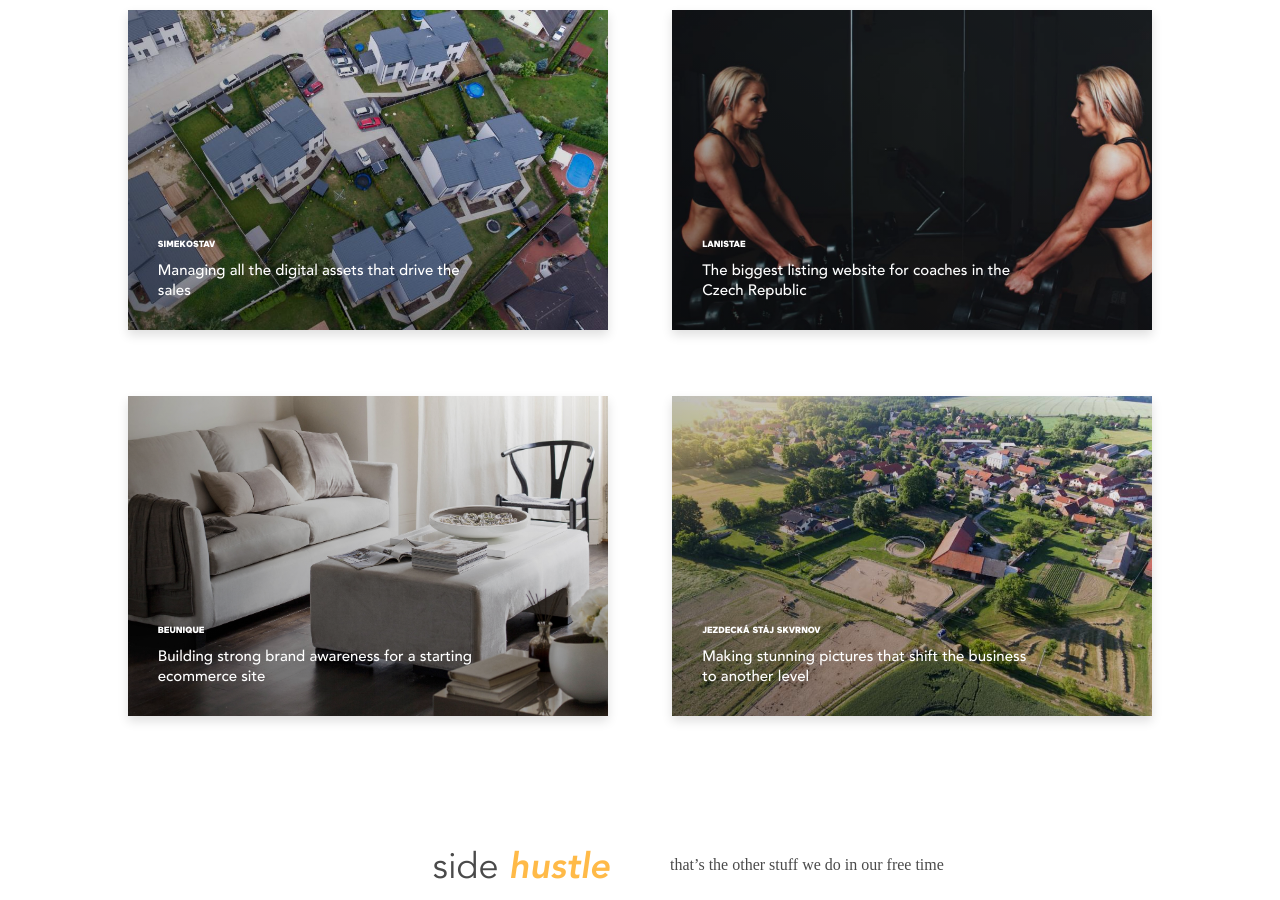
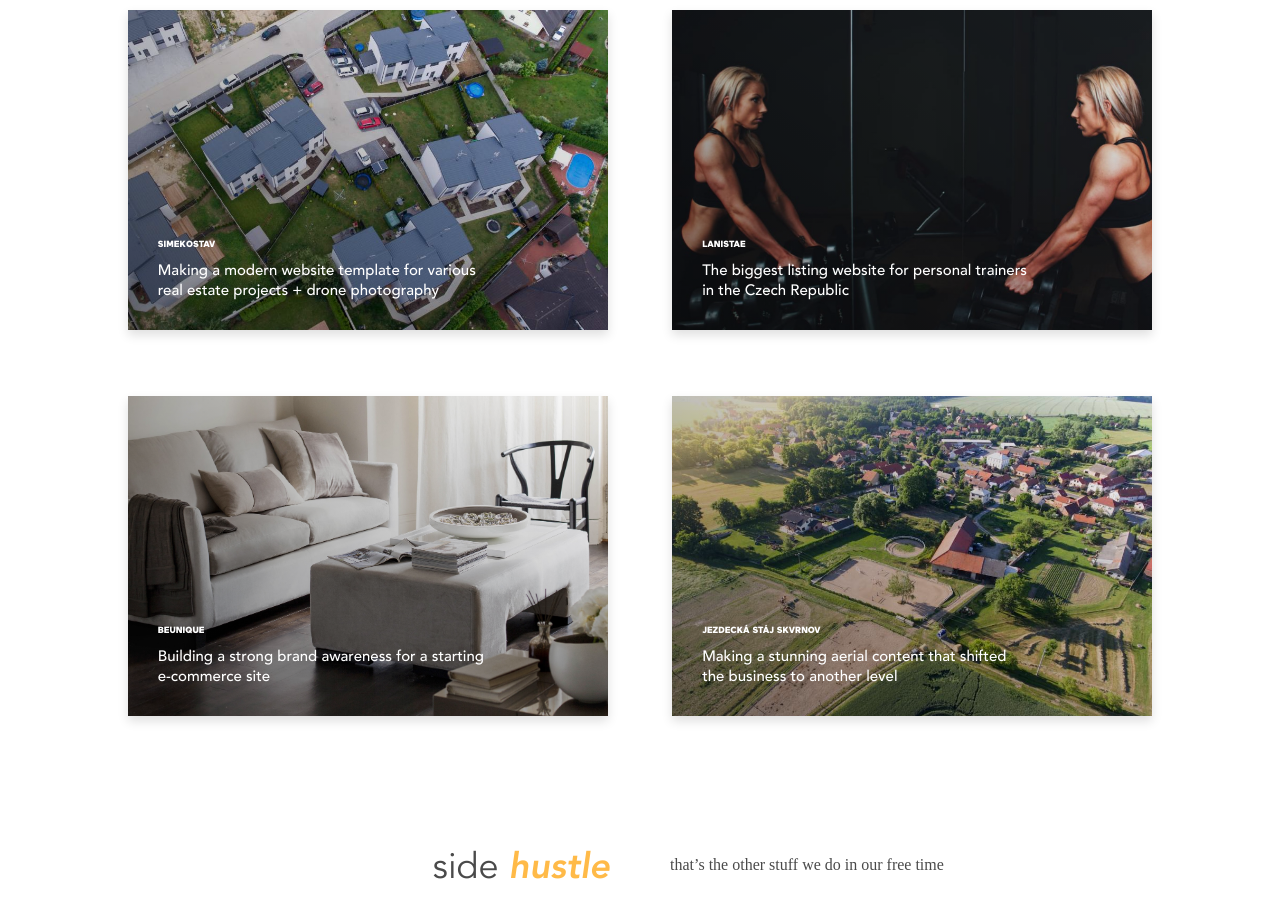
Before and after one commit to StyvekDrtic/palmmedia.cz, a Jekyll site: the page built from projects.html, in a window 1280 px wide and 900 px high, scrolled down 308 px. Built offline with Jekyll 4.4.1, drawn with Linux system fonts in a browser that asks for light colours; nearby versions of some CDN libraries; some web fonts are replaced.

Commit message:
copywriting cast 2

```diff
--- a/_includes/body_photovideo.html
+++ b/_includes/body_photovideo.html
@@ -4,13 +4,13 @@
     <div class="projectWindow jezdeckaStaj wow fadeInRight" class="wow fadeInUp" data-wow-delay="0.8s">
       <div class="description">
         <h3>JEZDECKÁ STÁJ SKVRNOV</h3>
-        <h4>Making stunning pictures that shift the business to another level</h4>
+        <h4>Making a stunning aerial content that shifted the business to another level</h4>
       </div>
       <div class="layer"></div>
     </div>
   </div>
   <div class="listServices">
-    <h2>we’ll take care of all those things</h2>
+    <h2>we'll take care of all those things</h2>
     <ul>
       <li>shooting</li>
       <li>post-production</li>
--- a/_includes/body_web.html
+++ b/_includes/body_web.html
@@ -4,13 +4,13 @@
     <div class="projectWindow simekostav wow fadeInRight" class="wow fadeInUp" data-wow-delay="0.8s">
       <div class="description">
         <h3>SIMEKOSTAV</h3>
-        <h4>Managing all the digital assets that drive the sales</h4>
+        <h4>Making a modern website template for various real estate projects + drone photography</h4>
       </div>
       <div class="layer"></div>
     </div>
   </div>
   <div class="listServices">
-    <h2>we’ll take care of all those things</h2>
+    <h2>we'll take care of all those things</h2>
     <ul>
       <li>design, wireframe</li>
       <li>prototype</li>
--- a/_includes/jumbotron_marketing.html
+++ b/_includes/jumbotron_marketing.html
@@ -5,6 +5,6 @@
   <div class="ornament3"></div>
   <div class="jumbotronSInner">
     <h1 class="wow fadeInUp" data-wow-delay="0.5s">social media<br><span>marketing</span></h1>
-    <p class="wow fadeIn" data-wow-delay="0.5s">They are grilling celebrities in their own right. You’ve seen them on TV and you see their cookbooks lined along the shelves of your local bookstore.</p>
+    <p class="wow fadeIn" data-wow-delay="0.5s">This type of marketing is one of the most under-priced and at the same time the most effective method how to reach out your potential customers.</p>
   </div>
 </section>
--- a/_includes/projects_i.html
+++ b/_includes/projects_i.html
@@ -9,7 +9,7 @@
         <div class="projectWindow simekostav">
           <div class="description">
             <h3>SIMEKOSTAV</h3>
-            <h4>Managing all the digital assets that drive the sales</h4>
+            <h4>Making a modern website template for various real estate projects + drone photography</h4>
           </div>
           <div class="layer"></div>
         </div>
@@ -18,7 +18,7 @@
         <div class="projectWindow lanistae">
           <div class="description">
             <h3>LANISTAE</h3>
-            <h4>The biggest listing website for coaches in the Czech Republic</h4>
+            <h4>The biggest listing website for personal trainers in the Czech Republic</h4>
           </div>
           <div class="layer"></div>
         </div>
@@ -27,7 +27,7 @@
         <div class="projectWindow beunique">
           <div class="description">
             <h3>BEUNIQUE</h3>
-            <h4>Building strong brand awareness for a starting ecommerce site</h4>
+            <h4>Building a strong brand awareness for a starting e-commerce site</h4>
           </div>
           <div class="layer"></div>
         </div>
@@ -36,7 +36,7 @@
         <div class="projectWindow jezdeckaStaj">
           <div class="description">
             <h3>JEZDECKÁ STÁJ SKVRNOV</h3>
-            <h4>Making stunning pictures that shift the business to another level</h4>
+            <h4>Making a stunning aerial content that shifted the business to another level</h4>
           </div>
           <div class="layer"></div>
         </div>
```
Also changed, not shown: _includes/body_marketing.html (+5 -5 lines).
